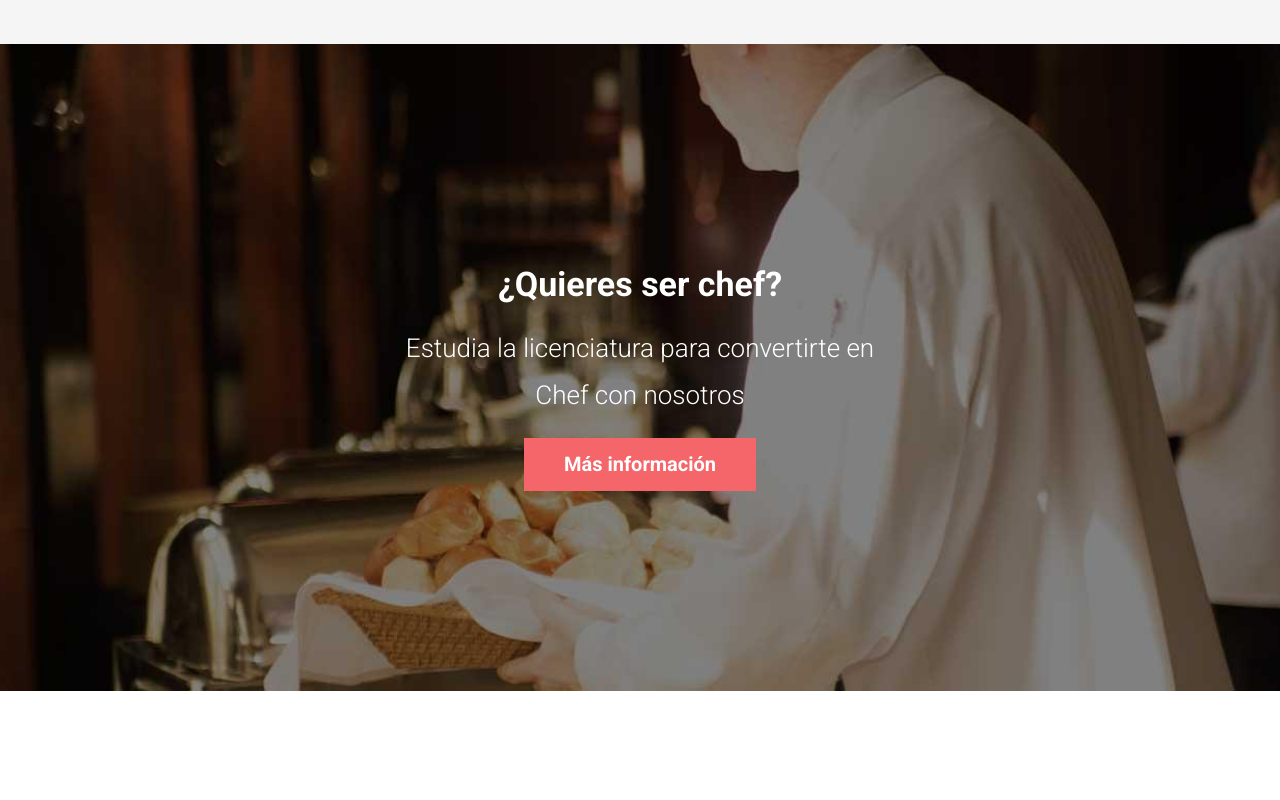
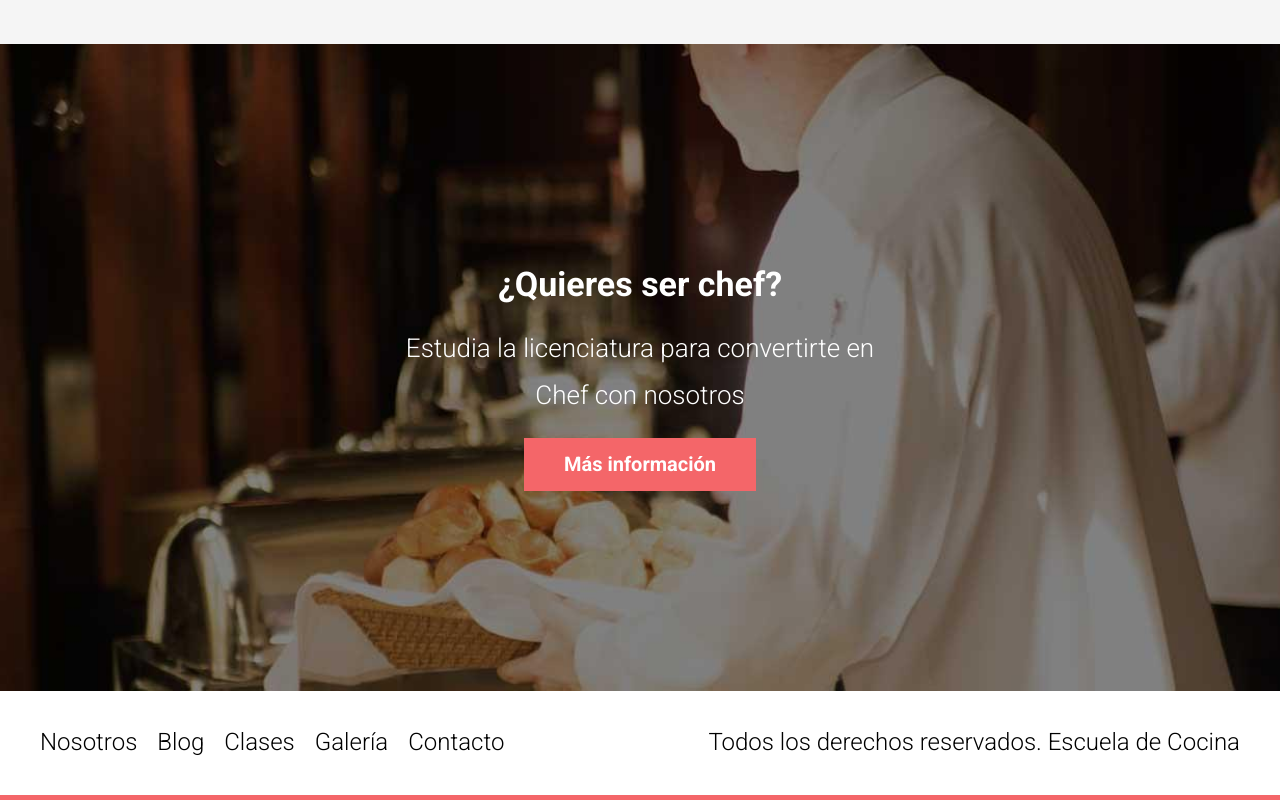
Before and after one commit to mcmmiguel/EscuelaDeCocina, a website: page index.html in a window 1280 px wide. Shown: the part 3298-4098 px from the top of the page. Before the commit the page ends 3989 px from the top, so only its background shows below. Drawn offline with Linux system fonts and the light colour scheme.

Commit message:
index.html & _footer.scss: Footer agregado y finalizado

```diff
--- a/index.html
+++ b/index.html
@@ -184,5 +184,19 @@
         <p class="escuela__texto">Estudia la licenciatura para convertirte en Chef con nosotros</p>
         <a href="#" class="escuela__enlace">Más información</a>
     </section>
+
+    <footer class="footer">
+        <div class="footer__grid contenedor">
+            <nav class="navegacion">
+                <a href="#" class="navegacion__enlace">Nosotros</a>
+                <a href="#" class="navegacion__enlace">Blog</a>
+                <a href="#" class="navegacion__enlace">Clases</a>
+                <a href="#" class="navegacion__enlace">Galería</a>
+                <a href="#" class="navegacion__enlace">Contacto</a>
+            </nav>
+
+            <p class="footer__copyright">Todos los derechos reservados. Escuela de Cocina</p>
+        </div>
+    </footer>
 </body>
 </html>
--- a/src/scss/app.scss
+++ b/src/scss/app.scss
@@ -2,3 +2,4 @@
 @use 'ui/header';
 @use 'ui/nav';
 @use 'ui/contenido';
+@use 'ui/footer';
--- /dev/null
+++ b/src/scss/ui/footer/_footer.scss
@@ -0,0 +1,22 @@
+@use 'base/variables' as v;
+@use 'base/mixins' as m;
+
+.footer {
+    padding: 3rem 0;
+    border-bottom: .5rem solid v.$primario;
+
+    &__grid {
+        @include m.tablet {
+            display: flex;
+            justify-content: space-between;
+        }
+    }
+    &__copyright {
+        text-align: center;
+        font-size: 2.4rem;
+        margin-top: 3rem;
+        @include m.tablet {
+            margin: 0;
+        }
+    }
+}
--- /dev/null
+++ b/src/scss/ui/footer/_index.scss
@@ -0,0 +1 @@
+@forward 'footer';
```
Also changed, not shown: build/css/app.css, 1 other file.
